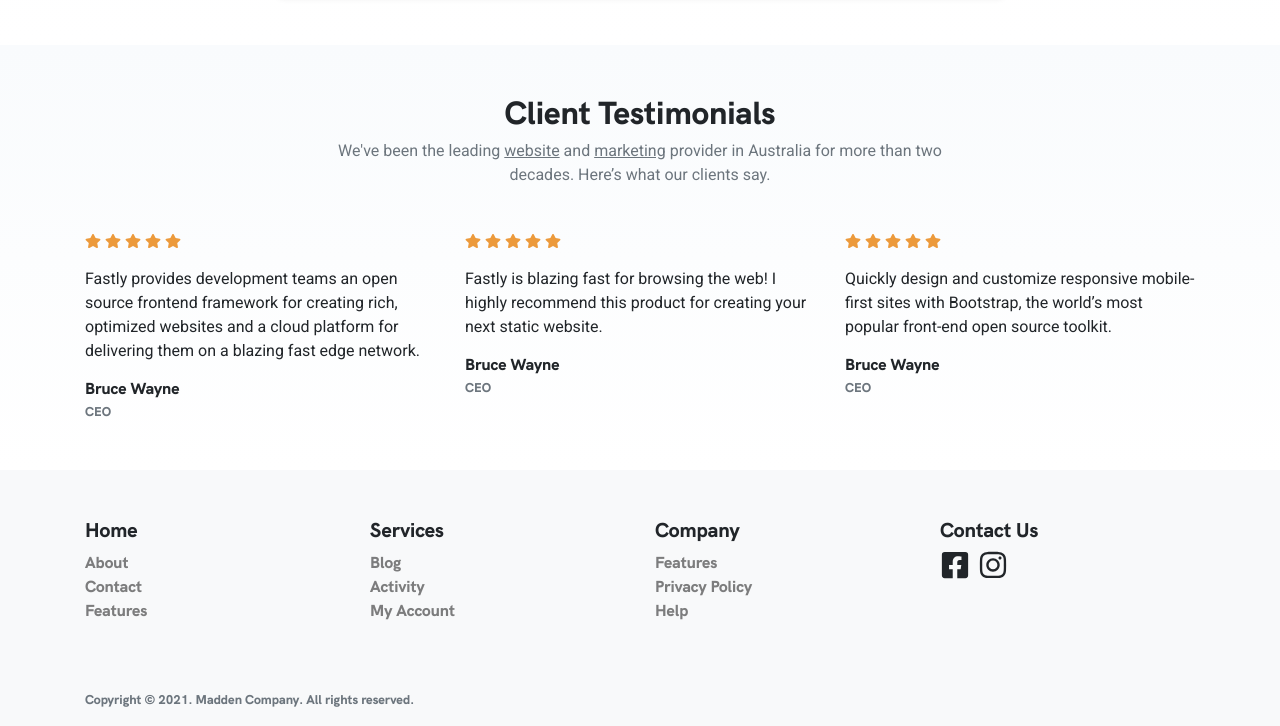
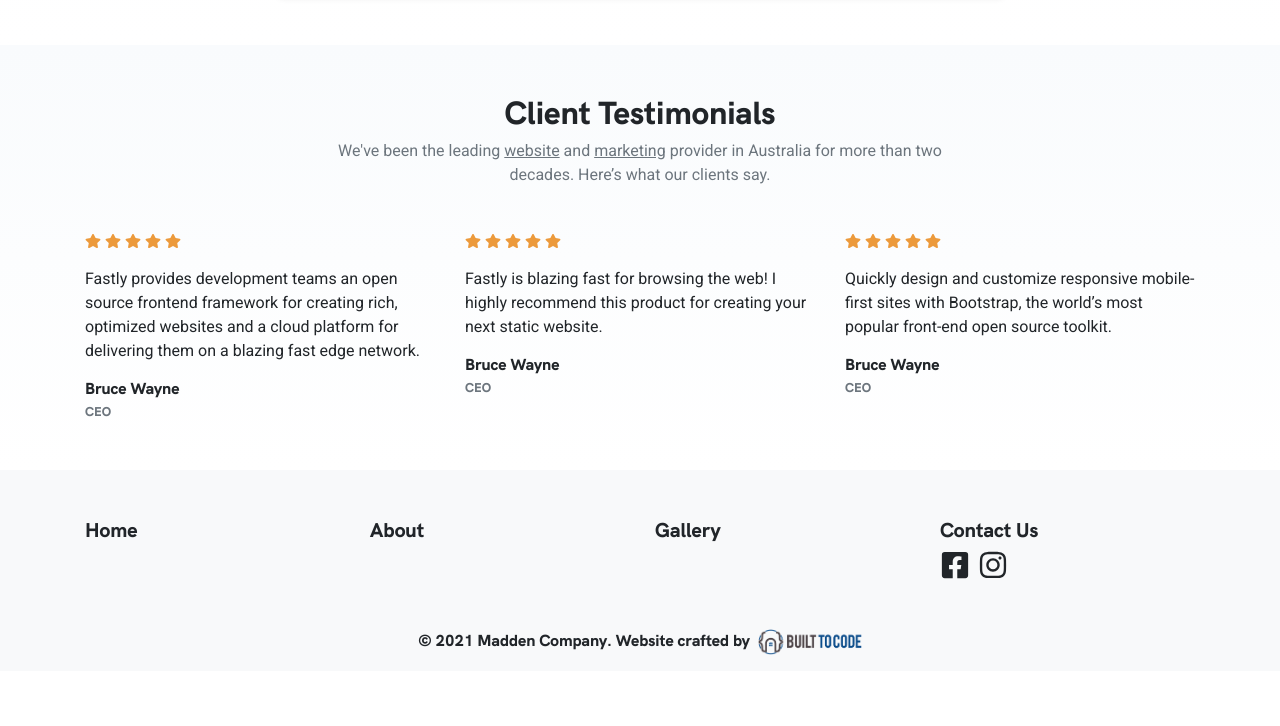
Before and after one commit to VinceGrilli/maddenco, a Gatsby site: page / in a window 1280 px wide. Shown: the part 2484-3210 px from the top of the page. After the commit the page ends 3155 px from the top, so only its background shows below. Built offline with nearby package versions, Linux system fonts and the light colour scheme; Gatsby itself is replaced by a stand-in of ours.

Commit message:
fix footer and subfooter

```diff
--- a/src/components/footer.js
+++ b/src/components/footer.js
@@ -32,30 +32,21 @@ let SocialLink = ({ Icon }) => (
   </Link>
 )
 
-let FooterLink = ({ to, children }) => (
-  <li>
-    <Link to={to}>{children}</Link>
-  </li>
-)
-
 let Footer = () => (
   <FooterStyling>
     <Container>
       <Row>
         {footerItems.map((item) => (
           <Col key={item.name} xs={12} md={3}>
-            <h5>{item.name}</h5>
-            <ul>
-              {item.dropdownItems.map((dropdownItem) => (
-                <FooterLink key={dropdownItem.id} to={dropdownItem.url}>
-                  {dropdownItem.name}
-                </FooterLink>
-              ))}
-            </ul>
+            <h5>
+              <Link to={item.url}>{item.name}</Link>
+            </h5>
           </Col>
         ))}
         <Col xs={12} md={3}>
-          <h5>Contact Us</h5>
+          <h5>
+            <Link to="/contact">Contact Us</Link>
+          </h5>
           <SocialLink Icon={FaFacebookSquare} />
           <SocialLink Icon={FaInstagram} />
         </Col>
--- a/src/components/subFooter.js
+++ b/src/components/subFooter.js
@@ -1,12 +1,27 @@
 import React from "react"
 import { Container } from "reactstrap"
+
+import logo from "../assets/images/btc-logo.png"
 
 let SubFooter = ({ title }) => (
   <div className="bg-light">
     <Container className="pb-3">
-      <span className="text-secondary small">
-        Copyright © {new Date().getFullYear()}. {title}. All rights reserved.
-      </span>
+      <div className="site-info d-flex justify-content-center">
+        © {new Date().getFullYear()}
+        {` `}
+        {title}. Website crafted by
+        {` `}
+        <a href="https://builttocode.dev">
+          <img
+            style={{
+              maxWidth: `7rem`,
+              paddingLeft: `.5rem`,
+            }}
+            src={logo}
+            alt="Built to Code"
+          />
+        </a>
+      </div>
     </Container>
   </div>
 )
--- a/src/data/footer.json
+++ b/src/data/footer.json
@@ -1,29 +1,14 @@
 [
   {
     "name": "Home",
-    "url": "",
-    "dropdownItems": [
-      { "id": 0, "name": "About", "url": "/about" },
-      { "id": 1, "name": "Contact", "url": "/contact" },
-      { "id": 2, "name": "Features", "url": "/test" }
-    ]
+    "url": "/"
   },
   {
-    "name": "Services",
-    "url": "",
-    "dropdownItems": [
-      { "id": 0, "name": "Blog", "url": "/test" },
-      { "id": 1, "name": "Activity", "url": "/test" },
-      { "id": 2, "name": "My Account", "url": "/test" }
-    ]
+    "name": "About",
+    "url": "/about"
   },
   {
-    "name": "Company",
-    "url": "",
-    "dropdownItems": [
-      { "id": 0, "name": "Features", "url": "/test" },
-      { "id": 1, "name": "Privacy Policy", "url": "/test" },
-      { "id": 2, "name": "Help", "url": "/test" }
-    ]
+    "name": "Gallery",
+    "url": "/gallery"
   }
 ]
```
Also changed, not shown: src/assets/images/btc-logo.png (added).
